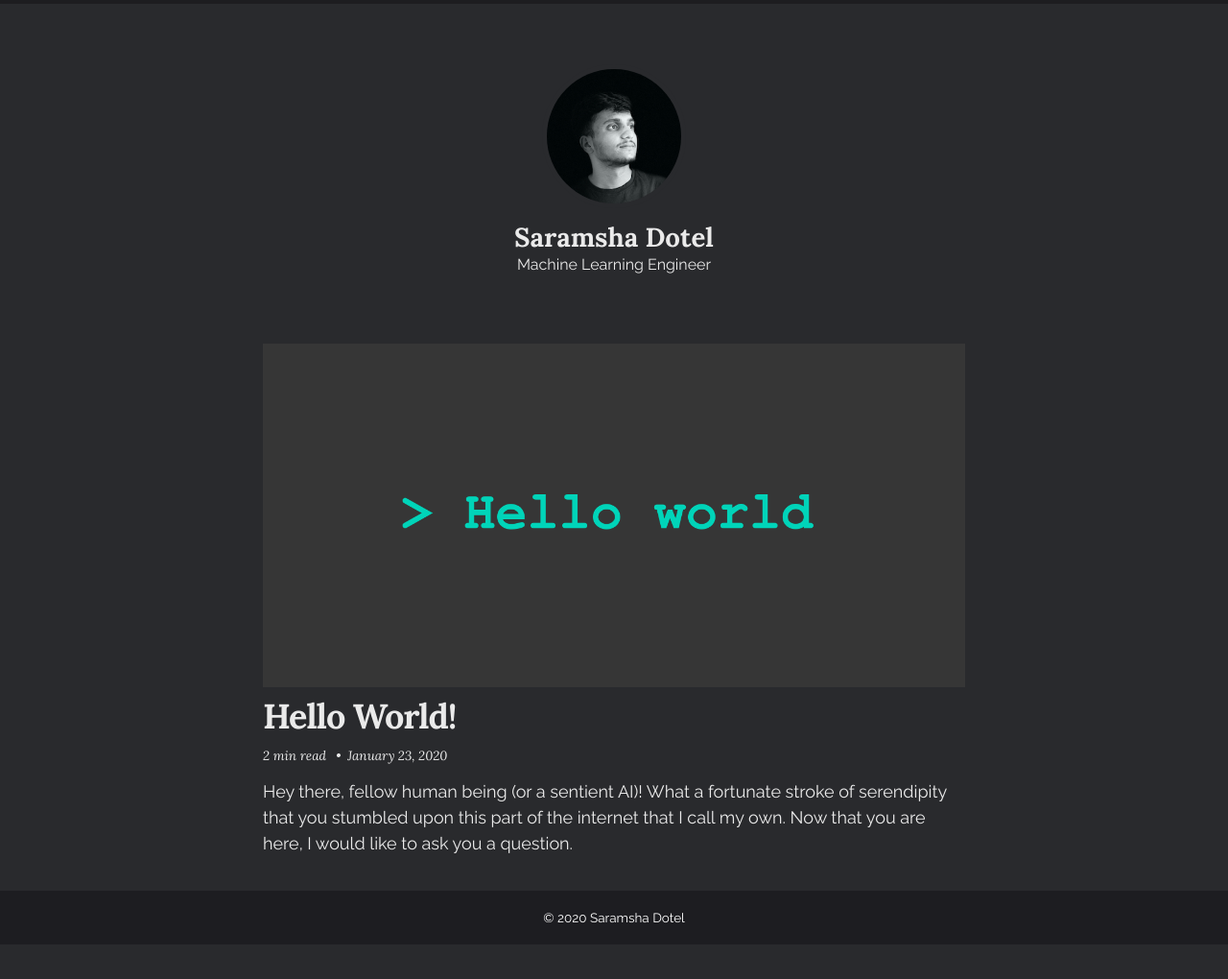
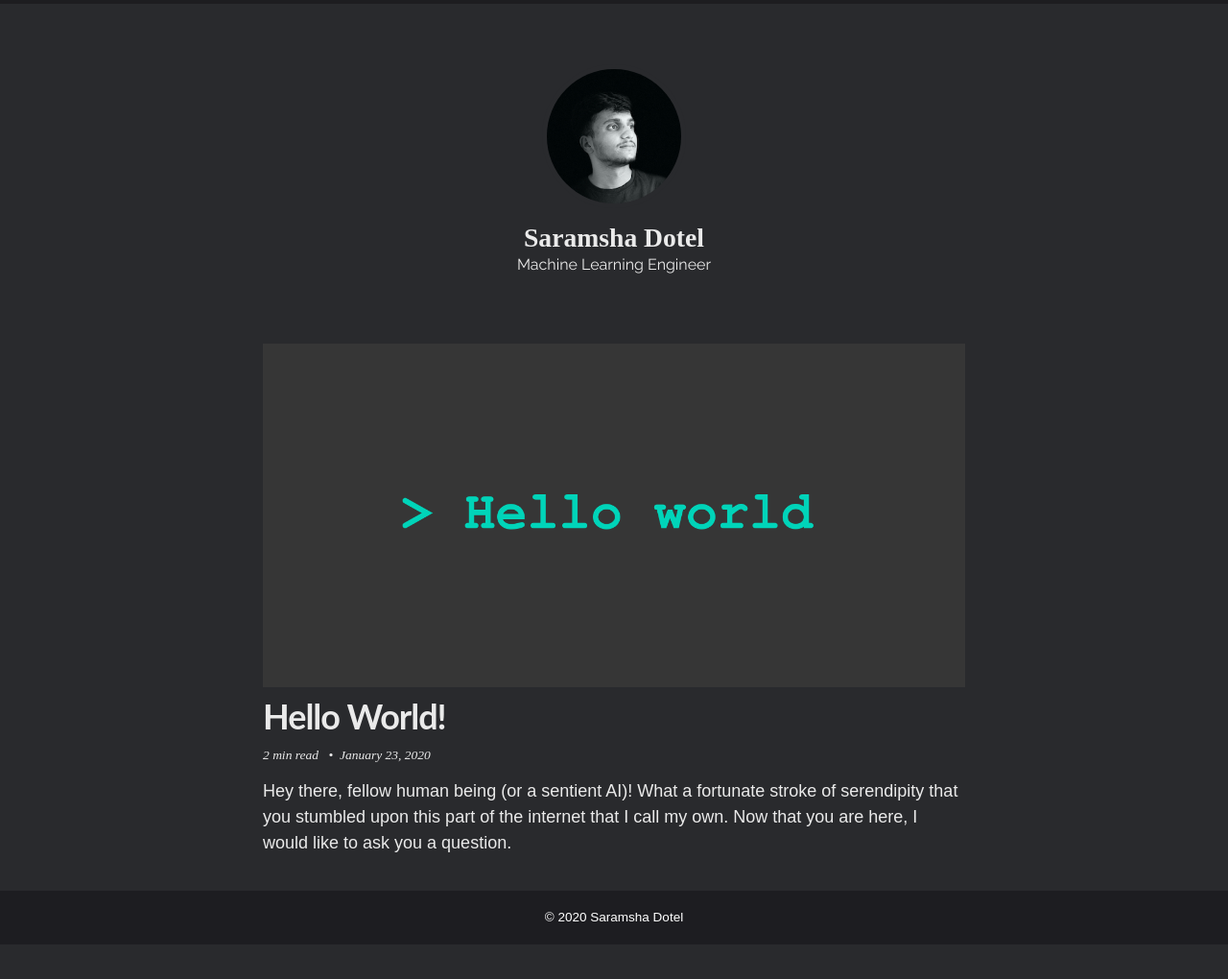
Before and after one commit to dotel-saramsz/dotel-saramsz.github.io, a Jekyll site: the page built from index.html, in a window 1280 px wide. Shown: the whole page at 96% size. Built offline with Jekyll 4.4.1, drawn with Linux system fonts in a browser that asks for light colours; nearby versions of some CDN libraries; the list of posts is cut into pages by our own code.

Commit message:
Change the font

```diff
--- a/_sass/so-simple/_global.scss
+++ b/_sass/so-simple/_global.scss
@@ -84,7 +84,7 @@
 
 .site-description {
   margin-bottom: 1em;
-  font-family: $description-font-family;
+  font-family: $subtitle-font-family;
   @include fluid-type($min-vw, $max-vw, $h5-min, $h5-max);
   font-weight: 400;
 }
--- a/assets/css/categories.css
+++ b/assets/css/categories.css
@@ -1,4 +1,4 @@
 .taxonomy-title {
     font-size: 2.5em;
-    color: #00adb5;
+    color: #8e93a1;
 }
--- a/assets/css/main.scss
+++ b/assets/css/main.scss
@@ -5,15 +5,16 @@ sitemap: false
 
 @charset "utf-8";
 
-$serif-font-family: "Lora", serif;
-$sans-serif-font-family: "Raleway", sans-serif;
+$serif-font-family: 'Roboto Slab', serif;
+$sans-serif-font-family: 'Montserrat', sans-serif;
 $monospace-font-family: Menlo, Consolas, Monaco, "Courier New", Courier,
   monospace;
 
 $base-font-family: $sans-serif-font-family;
 $headline-font-family: $serif-font-family;
-$title-font-family: $serif-font-family;
+$title-font-family: 'Lato', sans-serif;
 $description-font-family: $sans-serif-font-family;
 $meta-font-family: $serif-font-family;
+$subtitle-font-family: 'Raleway', sans-serif;
 
 @import "so-simple";
```
